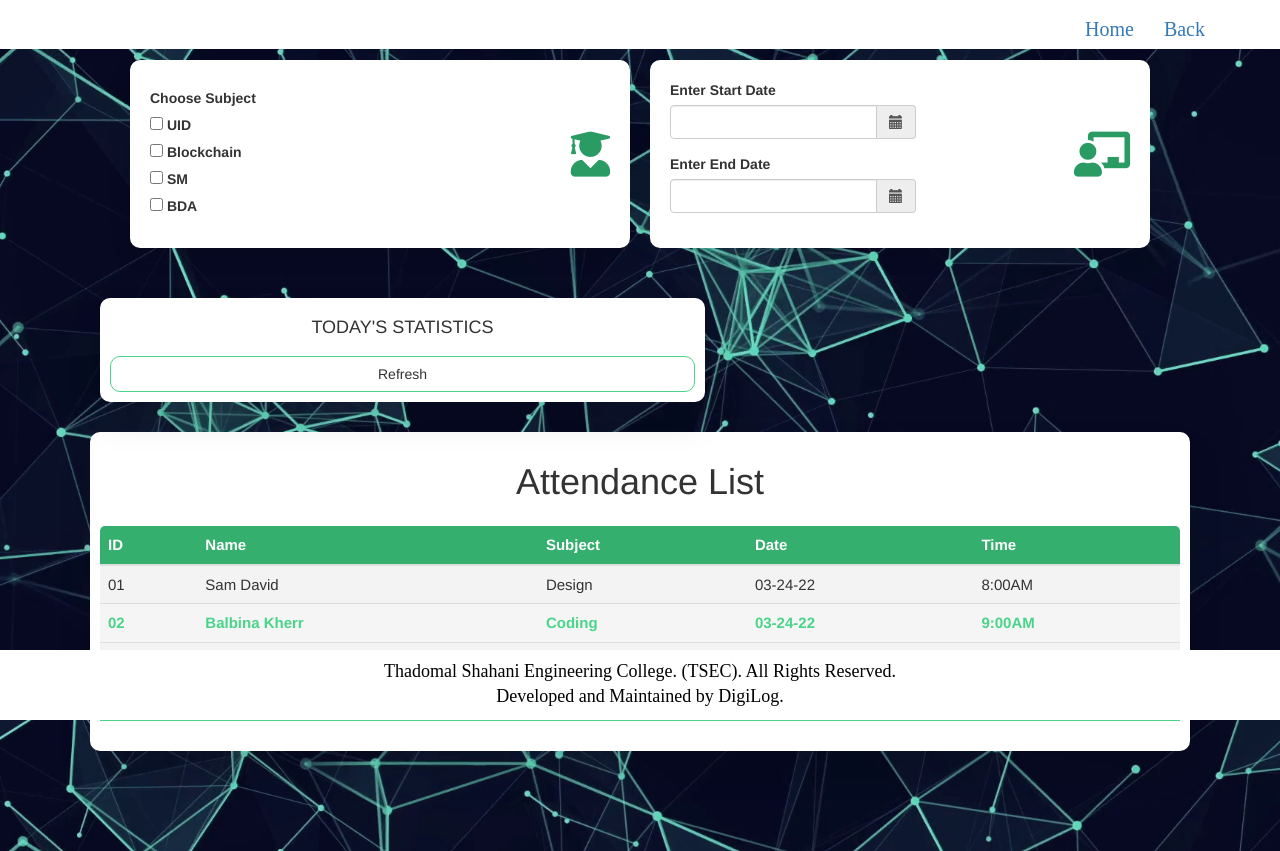
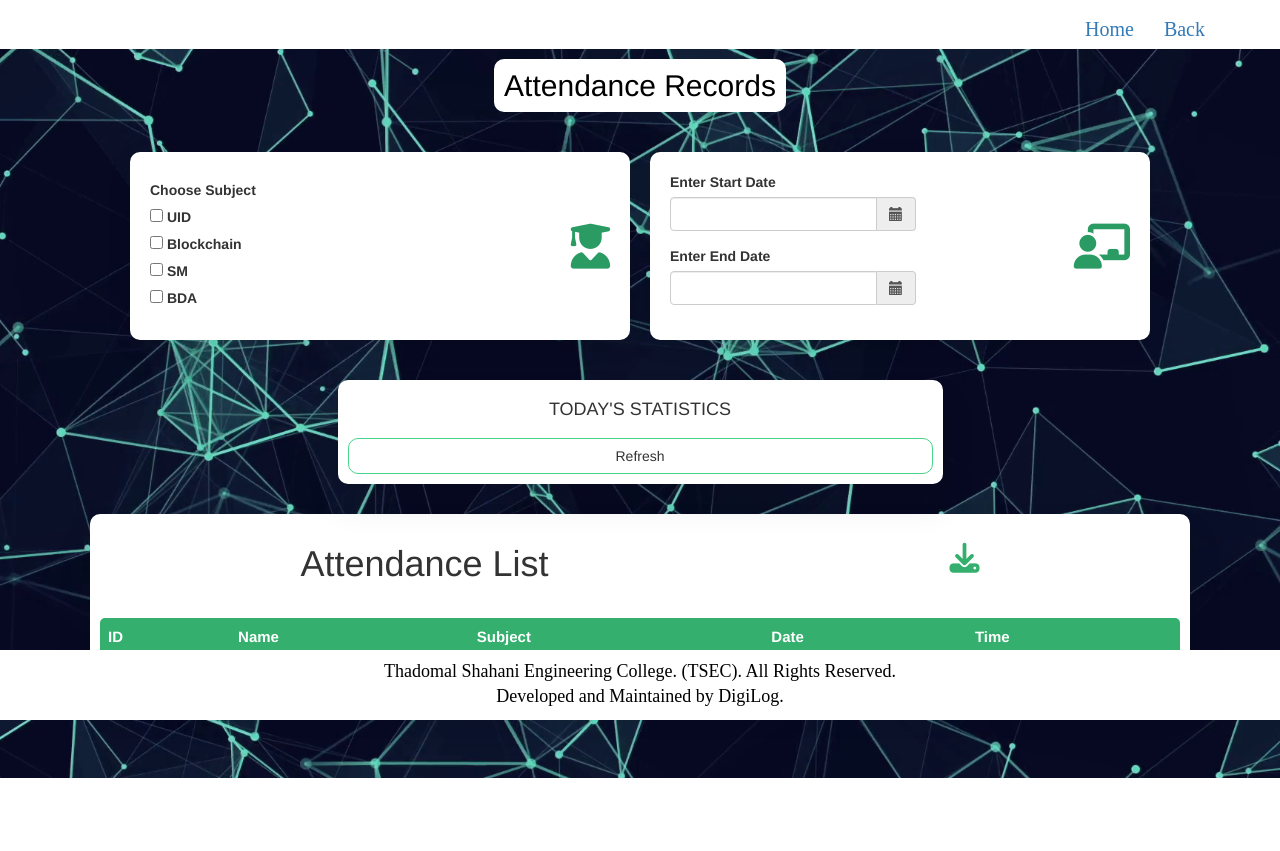
Before and after one commit to manjuchashreya/Attendance_sys_UI, a Flask app: page /teacher_dashboard in a window 1280 px wide. Shown: the part 80-931 px from the top of the page. After the commit the page ends 858 px from the top, so only its background shows below. Run offline with Flask 2, Linux system fonts and the light colour scheme; lists and menus that the app fills with data are empty; some libraries are stand-ins or nearby versions.

Commit message:
attendance fetch frontend

```diff
--- a/app.py
+++ b/app.py
@@ -468,9 +468,11 @@
         print(sd2,ed2)
         cursor = mysql.connection.cursor(MySQLdb.cursors.DictCursor)
         cursor.execute(f'SELECT * FROM attendance WHERE subject_name = "{UID}" OR subject_name = "{Blockchain}" OR subject_name = "{SM}" OR subject_name = "{BDA}" AND date BETWEEN "{sd2}" AND "{ed2}"')
-        attendance = cursor.fetchall()
-        print(attendance)
-        return redirect(url_for('teacher_dashboard'))
+        attendanceFetch = cursor.fetchall()
+        print(attendanceFetch)
+        return render_template('teacher_dashboard.html',attendanceFetch = attendanceFetch)
+    return render_template('teacher_dashboard.html')
+
 
 
 @app.route('/mark_your_attendance',methods=['GET','POST'])
--- a/static/css/Tstyle.css
+++ b/static/css/Tstyle.css
@@ -3,17 +3,32 @@
 
 
 /* MAin Section */
-.main{
+.Theading {
+  display: flex;
+  color: black;
+  margin-top: 29px;
+  justify-content: center;
+}
+
+.Theading h2 {
+  background: white;
+  padding: 10px;
+  border-radius: 10px;
+}
+
+.main {
   position: relative;
-  padding: 20px;
+  padding: 10px 20px;
   width: 100%;
 }
 
-.main .users{
+.main .users {
   display: flex;
   width: 100%;
+  justify-content: center;
 }
-.users .card{
+
+.users .card {
   width: 55%;
   margin: 10px;
   background: #fff;
@@ -23,12 +38,12 @@
   box-shadow: 0 20px 35px rgba(0, 0, 0, 0.1);
 }
 
-.users .card h4{
+.users .card h4 {
   text-transform: uppercase;
 }
 
 
-.users .card button{
+.users .card button {
   width: 100%;
   margin-top: 8px;
   padding: 7px;
@@ -37,18 +52,20 @@
   background: transparent;
   border: 1px solid #4AD489;
 }
-.users .card button:hover{
+
+.users .card button:hover {
   background: #4AD489;
   color: #fff;
   transition: 0.5s;
 }
 
 /*Attendance List serction  */
-.attendance{
+.attendance {
   margin-top: 20px;
   text-transform: capitalize;
 }
-.attendance-list{
+
+.attendance-list {
   width: 100%;
   padding: 10px;
   margin-top: 10px;
@@ -56,7 +73,24 @@
   border-radius: 10px;
   box-shadow: 0 20px 35px rgba(0, 0, 0, 0.1);
 }
-.table{
+
+.download_box{
+  display: flex;
+  align-items: center;
+  justify-content: space-around;
+}
+
+.download_box a{
+  text-decoration: none;
+  color: #34af6d;
+}
+
+.fa{
+  font-size: 30px;
+  cursor: pointer;
+}
+
+.table {
   border-collapse: collapse;
   margin: 25px 0;
   font-size: 15px;
@@ -64,37 +98,45 @@
   overflow: hidden;
   border-radius: 5px 5px 0 0;
 }
-table thead tr{
+
+table thead tr {
   color: #fff;
   background: #34AF6D;
   text-align: left;
   font-weight: bold;
 }
+
 .table th,
-.table td{
+.table td {
   padding: 12px 15px;
 }
-.table tbody tr{
+
+.table tbody tr {
   border-bottom: 1px solid #ddd;
 }
-.table tbody tr:nth-of-type(odd){
+
+.table tbody tr:nth-of-type(odd) {
   background: #f3f3f3;
 }
-.table tbody tr.active{
+
+.table tbody tr.active {
   font-weight: bold;
   color: #4AD489;
 }
-.table tbody tr:last-of-type{
+
+.table tbody tr:last-of-type {
   border-bottom: 2px solid #4AD489;
 }
-.table button{
+
+.table button {
   padding: 6px 20px;
   border-radius: 10px;
   cursor: pointer;
   background: transparent;
   border: 1px solid #4AD489;
 }
-.table button:hover{
+
+.table button:hover {
   background: #4AD489;
   color: #fff;
   transition: 0.5rem;
--- a/templates/teacher_dashboard.html
+++ b/templates/teacher_dashboard.html
@@ -21,6 +21,7 @@
     href="https://cdnjs.cloudflare.com/ajax/libs/bootstrap-datetimepicker/4.7.14/css/bootstrap-datetimepicker.min.css">
 
   <link rel="stylesheet" href="https://cdnjs.cloudflare.com/ajax/libs/font-awesome/5.15.4/css/all.min.css" />
+  <script src="https://kit.fontawesome.com/fb5d9aac26.js" crossorigin="anonymous"></script>
 </head>
 
 <body>
@@ -36,9 +37,12 @@
 
     <section class="main">
 
+      <div class="Theading">
+        <h2>Attendance Records</h2>
+      </div>
+
       <form action="/fetch_Attendance" method="post">
       <div class="main">
-
 
           <div class="cards">
             <div class="card">
@@ -78,19 +82,15 @@
             <div class="card">
               <div class="card-content">
 
-
                 <div class="form-group">
                   <label>Enter Start Date</label>
                   <div class='input-group date' id='datetimepicker6'>
-
                     <input type='text' class="form-control" name="start"/>
-
                     <span class="input-group-addon">
                       <span class="glyphicon glyphicon-calendar"></span>
                     </span>
                   </div>
                 </div>
-
 
                 <div class="form-group">
                   <label>Enter End Date</label>
@@ -109,36 +109,22 @@
           </div>
       </div>
 
-
-
       <div class="users">
         <div class="card">
-
           <h4>Today's Statistics</h4>
-
           <div class="per">
-
           </div>
           <button type="submit">Refresh</button>
         </div>
-
-        <!-- <div class="card">
-
-          <h4>Today's Statistics</h4>
-
-          <div class="per">
-
-          </div>
-          <button>Refresh</button>
-        </div> -->
-
       </div>
-
     </form>
 
       <section class="attendance">
         <div class="attendance-list">
-          <h1>Attendance List</h1>
+          <div class="download_box">
+            <h1>Attendance List</h1>
+            <a href="/excel"><i class="fa fa-download"></i></a>
+          </div>
           <table class="table">
             <thead>
               <tr>
@@ -151,54 +137,15 @@
               </tr>
             </thead>
             <tbody>
+              {% for attF in attendanceFetch %}
               <tr>
-                <td>01</td>
-                <td>Sam David</td>
-                <td>Design</td>
-                <td>03-24-22</td>
-                <td>8:00AM</td>
-
+                <td><strong>{{ loop.index }}</strong></td>
+                <td>{{ attF.student_fname }}</td>
+                <td>{{ attF.subject_name }}</td>
+                <td>{{ attF.date }}</td>
+                <td>{{ attF.time }}</td>
               </tr>
-              <tr class="active">
-                <td>02</td>
-                <td>Balbina Kherr</td>
-                <td>Coding</td>
-                <td>03-24-22</td>
-                <td>9:00AM</td>
-
-              </tr>
-              <tr>
-                <td>03</td>
-                <td>Badan John</td>
-                <td>testing</td>
-                <td>03-24-22</td>
-                <td>8:00AM</td>
-              </tr>
-              <tr>
-                <td>04</td>
-                <td>Sara David</td>
-                <td>Design</td>
-                <td>03-24-22</td>
-                <td>8:00AM</td>
-              </tr>
-              <!-- <tr >
-                <td>05</td>
-                <td>Salina</td>
-                <td>Coding</td>
-                <td>03-24-22</td>
-                <td>9:00AM</td>
-                <td>4:00PM</td>
-                <td><button>View</button></td>
-              </tr>
-              <tr >
-                <td>06</td>
-                <td>Tara Smith</td>
-                <td>Testing</td>
-                <td>03-24-22</td>
-                <td>9:00AM</td>
-                <td>4:00PM</td>
-                <td><button>View</button></td>
-              </tr> -->
+              {% endfor %}
             </tbody>
           </table>
         </div>
```
Lines whose indentation alone changed are shown as unchanged.
